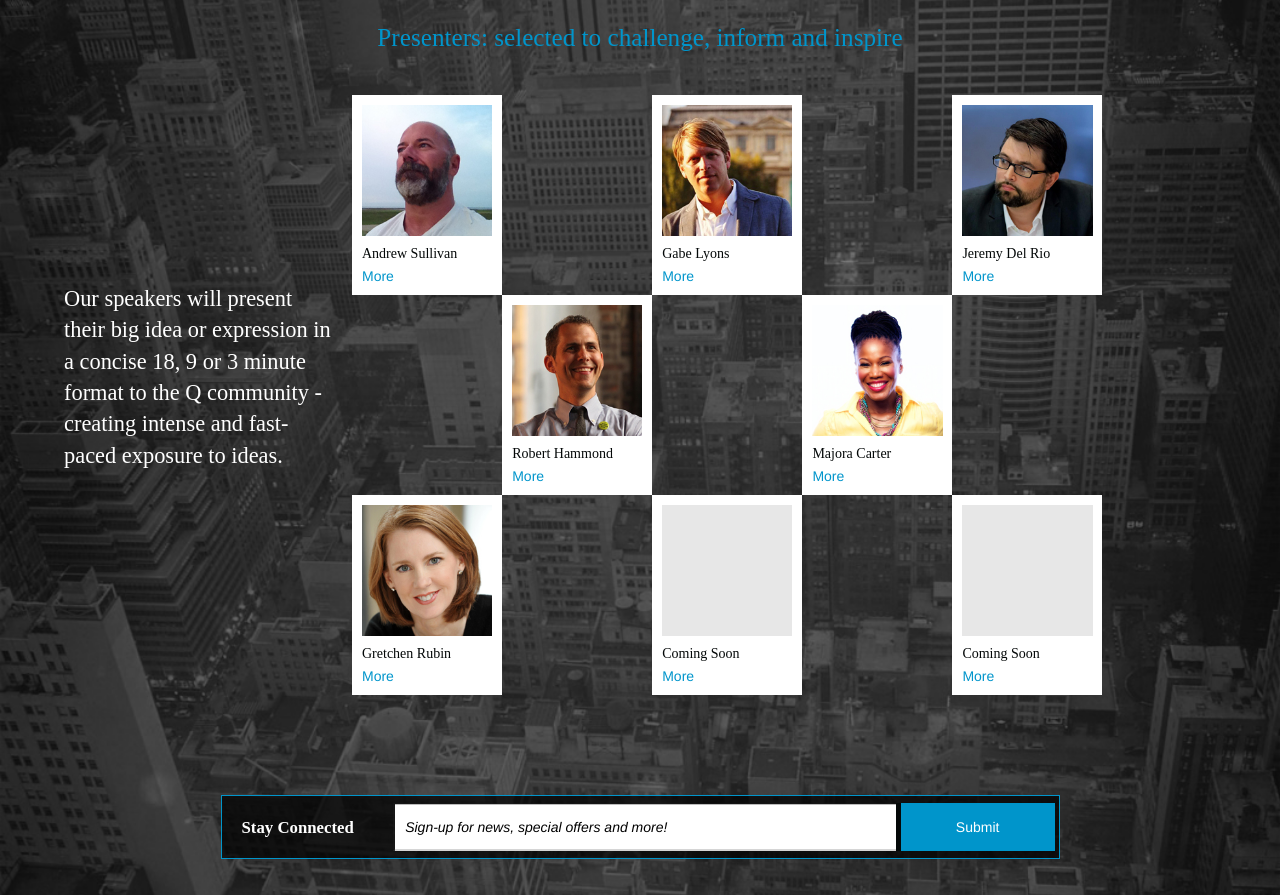
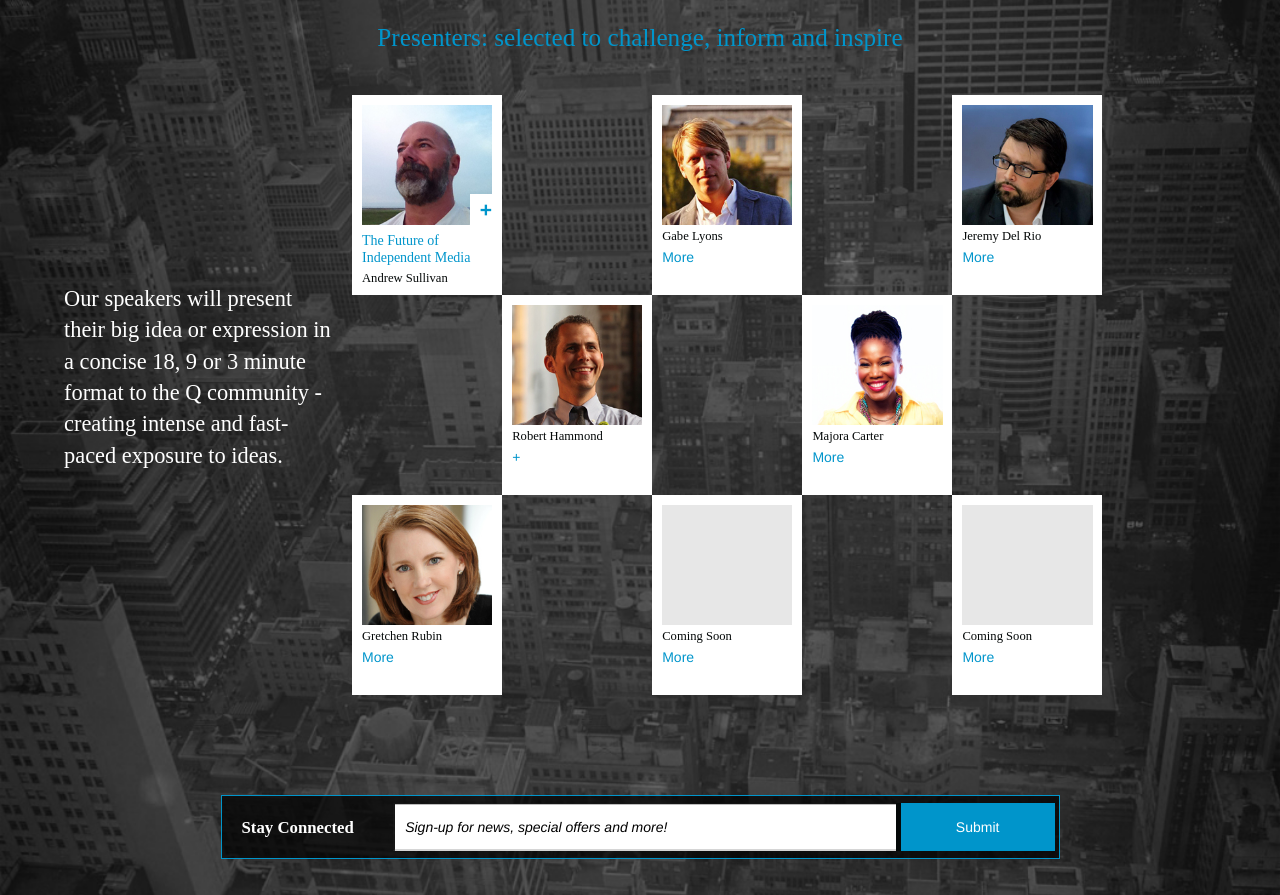
Before and after one commit to Whiteboard/qny, a plain HTML site: page index.html in a window 1280 px wide. Shown: the part 2563-3458 px from the top of the page. Drawn offline with Linux system fonts and the light colour scheme.

Commit message:
Tweaks to speaker grid

```diff
--- a/index.html
+++ b/index.html
@@ -365,6 +365,7 @@
 
                     <div class="box-wrap">
                         <div class="box">
+                            <div class="speaker-name"></div>
                             <div class="speaker-title"></div>
                             <div class="speaker-topic"></div>
                             <div class="description">
@@ -380,10 +381,11 @@
 
                         <div class="speaker grid">
                             <div class="profile">
+                                <a class="more" data-name="Andrew Sullivan" data-title="Founder, The Daily Dish" data-topic="The Future of Independent Media" data-description="Andrew Sullivan founded The Daily Dish, one of the very first political blogs in 2000. Prior to that, he was the editor of The New Republic, alongside predecessor Rick Hertzberg, winning three National Magazine Awards in his tenure. Adweek named him editor of the year in 1996. In 1995, he published his first book, “Virtually Normal,” a case for marriage equality. He testified against the Defense of Marriage Act in 1996 and toured the country campaigning on the issue. In 2006, he published “The Conservative Soul,” a critique of the direction of the American right in the new millennium. In 2007, he was one of the first political writers to champion the presidential campaign of Barack Obama. His cover-story for the Atlantic, “Why Obama Matters”, was regarded as a mile-stone in that campaign’s messaging. Sullivan calls himself a conservative still, is a practicing Catholic, but has been an enthusiastic supporter (and occasional critic) of Obama since 2007. Sullivan appears regularly on the Colbert Report and Real Time with Bill Maher on television and continues his weekly column for the Sunday Times. He lives with his husband and two hound dogs in New York City and Provincetown, Massachusetts." href="#">+</a>
                                 <img src="img/presenters/prs1.jpg" alt="Presenter 1" />
                             </div>
+                            <p class="speaker-topic">The Future of Independent Media</p>
                             <p>Andrew Sullivan</p>
-                            <a class="more" data-title="The Daily Dish Founder" data-topic="The Future of Independent Media" data-description="Andrew Sullivan founded The Daily Dish, one of the very first political blogs in 2000. Prior to that, he was the editor of The New Republic, alongside predecessor Rick Hertzberg, winning three National Magazine Awards in his tenure. Adweek named him editor of the year in 1996. In 1995, he published his first book, “Virtually Normal,” a case for marriage equality. He testified against the Defense of Marriage Act in 1996 and toured the country campaigning on the issue. In 2006, he published “The Conservative Soul,” a critique of the direction of the American right in the new millennium. In 2007, he was one of the first political writers to champion the presidential campaign of Barack Obama. His cover-story for the Atlantic, “Why Obama Matters”, was regarded as a mile-stone in that campaign’s messaging. Sullivan calls himself a conservative still, is a practicing Catholic, but has been an enthusiastic supporter (and occasional critic) of Obama since 2007. Sullivan appears regularly on the Colbert Report and Real Time with Bill Maher on television and continues his weekly column for the Sunday Times. He lives with his husband and two hound dogs in New York City and Provincetown, Massachusetts." href="#">More</a>
                         </div>
 
                         <div class="blank grid"></div>
@@ -393,7 +395,7 @@
                                 <img src="img/presenters/prs2.jpg" alt="Presenter 2" />
                             </div>
                             <p>Gabe Lyons</p>
-                             <a class="more" data-title="Q Founder" data-topic="Advancing the Common Good" data-description="Gabe Lyons is the author of The Next Christians: The Good News About the End of Christian America and the founder of Q—a learning community that mobilizes Christians to advance the common good in society. Additionally, he is the co-author of UnChristian: What a New Generation Really Thinks About Christianity and Why It Matters, a bestselling book based on original research that revealed the pervasiveness of pop culture’s negative perceptions of Christians. Prior to launching Q, Gabe co-founded Catalyst, a national gathering of young leaders. His work represents the perspectives of a new generation of Christians and has been featured by CNN, The New York Times, Fox News and USA Today. Gabe, his wife Rebekah, and their three children reside in Manhattan, New York. " href="#">More</a>
+                             <a class="more" data-name="Gabe Lyons" data-title="Q Founder" data-topic="Advancing the Common Good" data-description="Gabe Lyons is the author of The Next Christians: The Good News About the End of Christian America and the founder of Q—a learning community that mobilizes Christians to advance the common good in society. Additionally, he is the co-author of UnChristian: What a New Generation Really Thinks About Christianity and Why It Matters, a bestselling book based on original research that revealed the pervasiveness of pop culture’s negative perceptions of Christians. Prior to launching Q, Gabe co-founded Catalyst, a national gathering of young leaders. His work represents the perspectives of a new generation of Christians and has been featured by CNN, The New York Times, Fox News and USA Today. Gabe, his wife Rebekah, and their three children reside in Manhattan, New York. " href="#">More</a>
                         </div>
 
                         <div class="blank grid"></div>
@@ -403,7 +405,7 @@
                                 <img src="img/presenters/prs3.jpg" alt="Presenter 3" />
                             </div>
                             <p>Jeremy Del Rio</p>
-                            <a class="more" data-title="20/20 Vision for Schools Founder" data-topic="Public Education's New Ally" data-description="Jeremy Del Rio, Esq. co-founded and leads 20/20 Vision for Schools, a movement to transform public education that launched in New York City in 2011; teaches youth and community development at Alliance and Fuller seminaries; and connects, trains, and mentors youth workers nationally.  He has consulted ministries and nonprofits since 2000; and directed Generation Xcel, a holistic youth center in Manhattan, from 1996-2006. Jeremy was the founding, bi-vocational youth pastor at Abounding Grace Ministries (1994-2004), and also worked as a corporate attorney in New York after 9/11 to lead relief work at Ground Zero. He has contributed to six recent books, including Deep Justice in a Broken World (Zondervan/YS 2008) and The Justice Project (Baker Books 2009), and his articles have appeared in dozens of publications. He and his wife Diana have two sons, Judah and Cyrus." href="#">More</a>
+                            <a class="more" data-name="Jeremy Del Rio" data-title="20/20 Vision for Schools Founder" data-topic="Public Education's New Ally" data-description="Jeremy Del Rio, Esq. co-founded and leads 20/20 Vision for Schools, a movement to transform public education that launched in New York City in 2011; teaches youth and community development at Alliance and Fuller seminaries; and connects, trains, and mentors youth workers nationally.  He has consulted ministries and nonprofits since 2000; and directed Generation Xcel, a holistic youth center in Manhattan, from 1996-2006. Jeremy was the founding, bi-vocational youth pastor at Abounding Grace Ministries (1994-2004), and also worked as a corporate attorney in New York after 9/11 to lead relief work at Ground Zero. He has contributed to six recent books, including Deep Justice in a Broken World (Zondervan/YS 2008) and The Justice Project (Baker Books 2009), and his articles have appeared in dozens of publications. He and his wife Diana have two sons, Judah and Cyrus." href="#">More</a>
                         </div>
                         </div>
                         <!--End first row-->
@@ -416,10 +418,11 @@
                         <div class="speaker grid">
                             <div class="profile">
                                 <img src="img/presenters/prs4.jpg" alt="Presenter 4" />
+
                             </div>
                             <div class="detail">
                             <p>Robert Hammond</p>
-                            <a class="more" data-title="Friends of the Highline Founder" data-topic="Restoring Public Space" data-description="Robert Hammond is Co-Founder of Friends of the High Line, the non-profit conservancy that manages the High Line, a public park built atop an abandoned, elevated rail line on the west side of Manhattan. Robert co-founded Friends of the High Line with Joshua David in 1999. Together they worked with the City of New York to save the High Line from demolition. Friends of the High Line has raised over $170 million in public and private funding and manages the park in partnership with New York City’s Department of Parks & Recreation. Before the High Line, Robert helped start several businesses and consulted with non-profit organizations. In 2010, Robert was awarded a Rome Prize from the American Academy in Rome, as well as the Rockefeller Foundation’s Jane Jacobs Medal for New Ideas and Activism. He is a self-taught artist, and served as an ex-officio member of the Metropolitan Museum of Art’s Board of Trustees. Robert graduated from Princeton University in 1993." href="#">More</a>
+                            <a class="more" data-name="Robert Hammond" data-title="Friends of the Highline Founder" data-topic="Restoring Public Space" data-description="Robert Hammond is Co-Founder of Friends of the High Line, the non-profit conservancy that manages the High Line, a public park built atop an abandoned, elevated rail line on the west side of Manhattan. Robert co-founded Friends of the High Line with Joshua David in 1999. Together they worked with the City of New York to save the High Line from demolition. Friends of the High Line has raised over $170 million in public and private funding and manages the park in partnership with New York City’s Department of Parks & Recreation. Before the High Line, Robert helped start several businesses and consulted with non-profit organizations. In 2010, Robert was awarded a Rome Prize from the American Academy in Rome, as well as the Rockefeller Foundation’s Jane Jacobs Medal for New Ideas and Activism. He is a self-taught artist, and served as an ex-officio member of the Metropolitan Museum of Art’s Board of Trustees. Robert graduated from Princeton University in 1993." href="#">+</a>
                             </div>
                         </div>
 
@@ -430,7 +433,7 @@
                                 <img src="img/presenters/prs5.jpg" alt="Presenter 5" />
                             </div>
                             <p>Majora Carter</p>
-                            <a class="more" data-title="Urban Revitalization Strategist" data-topic="Home(town) Security" data-description="Majora Carter is an internationally renowned urban revitalization strategy consultant, real estate developer, and Peabody Award winning broadcaster.  She is responsible for the creation & successful implementation of numerous green-infrastructure projects, policies, and job training & placement systems. After establishing several local and national organizations to carry on that work, she built on this foundation with innovative ventures and insights into urban economic developments designed to help move Americans out of poverty. Her long list of awards and honorary degrees include accolades from groups as diverse as Rupert Murdoch’s News Corporation, John Podesta’s Center for American Progress, Goldman Sachs, as well as a MacArthur “genius” Fellowship.  Her 2006 TED talk was one of the first 6 videos to launch their groundbreaking website. Majora embodies the American Dream. She has continually set new standards of excellence with projects in her South Bronx community, while expanding her reach nationally and internationally.  Her philanthropic pursuits and business interests have all pointed toward greater self-esteem and economic potential for low-income people everywhere. (Photo by MDavidLeeds.com)" href="#">More</a>
+                            <a class="more" data-name="Majora Carter" data-title="Urban Revitalization Strategist" data-topic="Home(town) Security" data-description="Majora Carter is an internationally renowned urban revitalization strategy consultant, real estate developer, and Peabody Award winning broadcaster.  She is responsible for the creation & successful implementation of numerous green-infrastructure projects, policies, and job training & placement systems. After establishing several local and national organizations to carry on that work, she built on this foundation with innovative ventures and insights into urban economic developments designed to help move Americans out of poverty. Her long list of awards and honorary degrees include accolades from groups as diverse as Rupert Murdoch’s News Corporation, John Podesta’s Center for American Progress, Goldman Sachs, as well as a MacArthur “genius” Fellowship.  Her 2006 TED talk was one of the first 6 videos to launch their groundbreaking website. Majora embodies the American Dream. She has continually set new standards of excellence with projects in her South Bronx community, while expanding her reach nationally and internationally.  Her philanthropic pursuits and business interests have all pointed toward greater self-esteem and economic potential for low-income people everywhere. (Photo by MDavidLeeds.com)" href="#">More</a>
                         </div>
 
                         <div class="blank grid"></div>
@@ -446,7 +449,7 @@
                                 <img src="img/presenters/prs6.jpg" alt="Presenter 6" />
                             </div>
                             <p>Gretchen Rubin</p>
-                            <a class="more" data-title="Author" data-topic="How Habits Combat Stress" data-description="As a resident of the Upper East Side, Gretchen Rubin is one of the most thought-provoking and influential writers on happiness. Her books Happier at Home and The Happiness Project were both instant New York Times bestsellers, and The Happiness Project has spent more than two years on the bestseller list." href="#">More</a>
+                            <a class="more" data-name="Gretchen Rubin" data-title="Author" data-topic="How Habits Combat Stress" data-description="As a resident of the Upper East Side, Gretchen Rubin is one of the most thought-provoking and influential writers on happiness. Her books Happier at Home and The Happiness Project were both instant New York Times bestsellers, and The Happiness Project has spent more than two years on the bestseller list." href="#">More</a>
                         </div>
 
                         <div class="blank grid"></div>
--- a/js/script.js
+++ b/js/script.js
@@ -117,11 +117,13 @@ $('.circle').click(function (event) {
 //speaker bios
 $('.more').on('click',function(event){
 	event.preventDefault();
+    var name = $(this).attr('data-name');
 	var title = $(this).attr('data-title');
 	var topic = $(this).attr('data-topic');
 	var desc = $(this).attr('data-description');
 	//var speaker = $(this).attr('data-title');
 
+    $('.box').find('.speaker-name').html(name);
 	$('.box').find('.speaker-title').html(title);
 	$('.box').find('.speaker-topic').html(topic);
 	$('.box').find('.description').html(desc);
--- a/less/main.less
+++ b/less/main.less
@@ -740,11 +740,32 @@ p {
 	background-color: #fff;
 	text-align: center;
 	height: 200px;
+	z-index: -1;
+	.profile {
+		overflow: hidden;
+		position: relative;
+		height: 130px;
+		.more {
+			position: absolute;
+			bottom: 0;
+			right: 0;
+			padding: 1px 10px;
+			color: @blue;
+			background-color: #fff;
+			z-index: 3;
+			font-size: 1.5em;
+			font-weight: 600;
+		}
+		.more:hover {
+			text-shadow: 0 3px 15px @blue, 0 0 0.2em @blue, 0 0 0.2em @blue;
+		}
+	}
 	img {
 		width: 87%;
 		max-width: 140px;
 		margin: 0 auto;
 		margin-top: 10px;
+		position: relative;
 	}
 	a {
 		font-family: @sans;
@@ -761,11 +782,19 @@ p {
 	}
 	p {
 		font-family: @serif;
-		font-size: 1em;
+		font-size: .9em;
 		color: @qblack;
 		margin: 0;
 		margin-left: 10px;
 		text-align: left;
+	}
+	p.speaker-topic {
+		font-family: @serif;
+		color: @blue;
+		font-size: 1em;
+		line-height: 1.2em;
+		font-weight: 300;
+		margin-top: 8px;
 	}
 }
 
@@ -785,6 +814,7 @@ p {
 	opacity: 1;
 	height: 100%;
 	display: block;
+	z-index: 999;
 	.box {
 		display: block;
 		.description {
@@ -812,19 +842,26 @@ p {
 	display: none;
 	overflow: scroll;
 	-webkit-overflow-scrolling: touch;
+	.speaker-name {
+		font-family: @serif;
+		color: @qblack;
+		font-weight: 600;
+		font-size: 1.2em;
+	}
 	.speaker-title {
-		font-family: @serif;
-		color: @blue;
-		font-weight: 600;
-		font-size: 1.4em;
-		padding-bottom: 5px;
-	}
-	.speaker-topic {
 		font-family: @serif;
 		color: #5e6e67;
 		font-weight: 500;
 		font-style: italic;
 		padding-bottom: 10px;
+		font-size: 1.1em;
+	}
+	.speaker-topic {
+		font-family: @serif;
+		color: @blue;
+		font-weight: 600;
+		font-size: 1.5em;
+		padding-bottom: 15px;
 	}
 	.description {
 		font-size: 1em;
@@ -845,11 +882,6 @@ p {
 	}
 	.close:hover {
 		background-color: lighten(#c63954, 15%);
-		height: 27px;
-		width: 33px;
-		padding-top: 10px;
-		top: -3px;
-		right: -3px;
 		cursor: pointer;
 	}
 }
```
Also changed, not shown: css/style.css, css/style.min.css.
